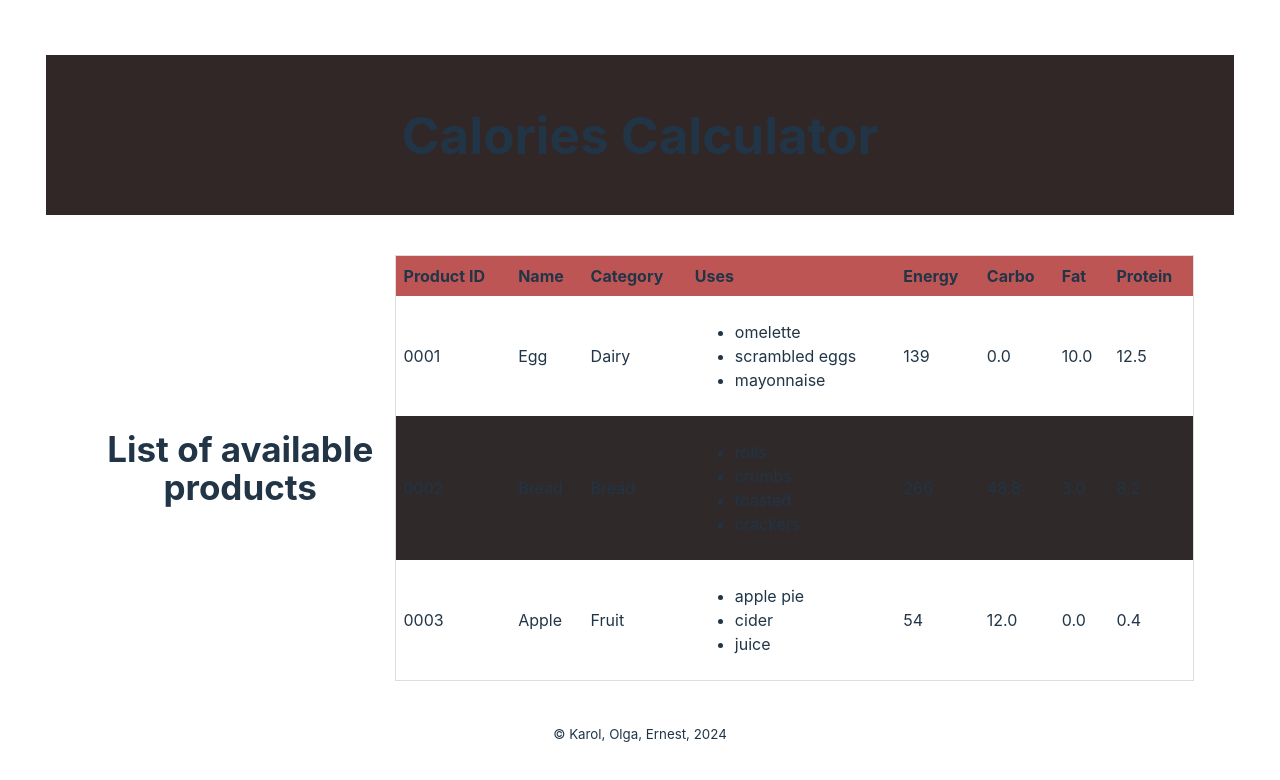
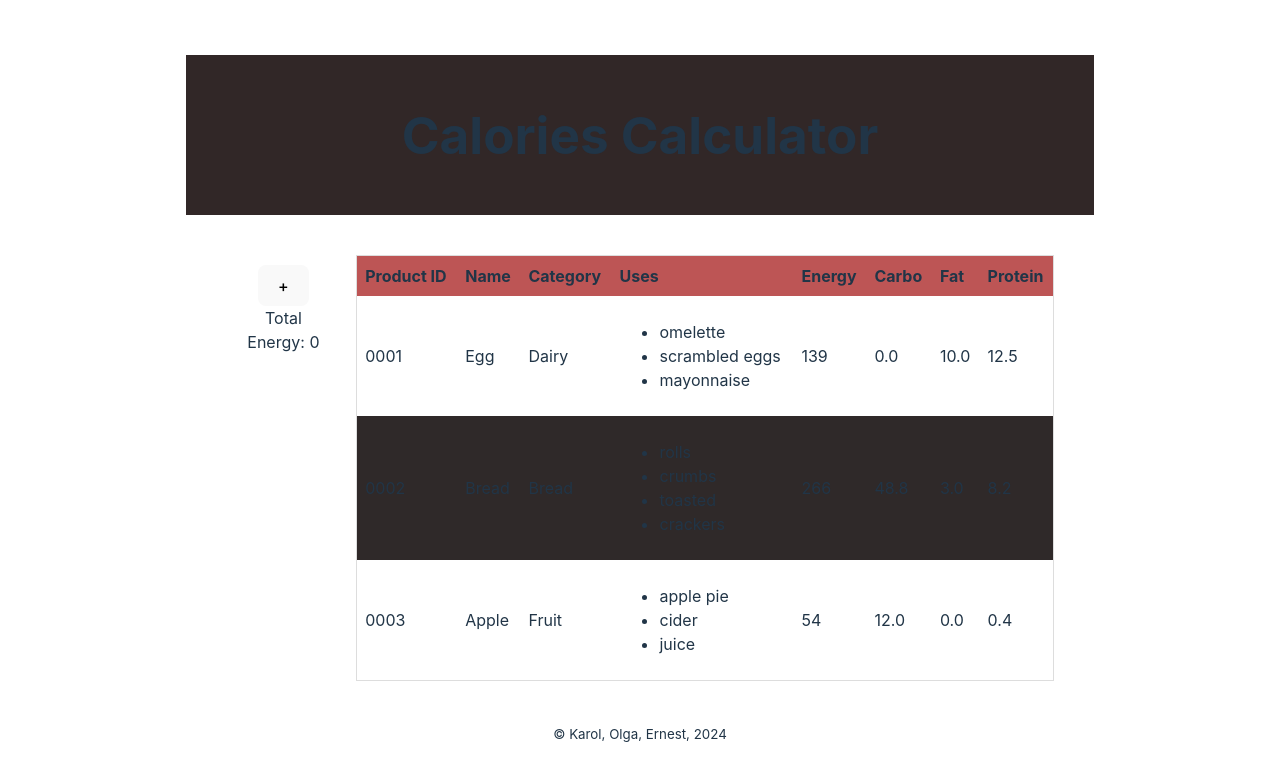
Before and after one commit to githubkarol/calories-app-frontend, a React (Vite) app: page / in a window 1280 px wide. Shown: the top 780 px of the page. Built offline with nearby package versions, Linux system fonts and the light colour scheme.

Commit message:
Added selectList with energy calculation

```diff
--- a/src/App.jsx
+++ b/src/App.jsx
@@ -1,5 +1,4 @@
 import './App.css'
-// import ProductApi from "./api/ProductApi.jsx";
 import ProductsTable from "./UI/ProductsTable.jsx";
 import Header from "./UI/Header.jsx";
 
@@ -8,7 +7,6 @@ function App() {
     <>
         <Header/>
         <ProductsTable/>
-        {/*<ProductApi/>*/}
         <footer className="footer">
             <small>© Karol, Olga, Ernest, 2024</small>
             <br></br>
--- a/src/UI/ProductsTable.jsx
+++ b/src/UI/ProductsTable.jsx
@@ -1,5 +1,7 @@
 import {useEffect, useState} from "react";
 import "./ProductTable.css"
+import SelectList from "./SelectList.jsx";
+import "./SelectList.css";
 
 const ProductsTable = () => {
     const [products, setProducts] = useState([]);
@@ -12,7 +14,7 @@ const ProductsTable = () => {
     }, []);
     return (
         <div className="products-table-container">
-            <h1 className="table-title">List of available products</h1>
+            <SelectList products={products} />
             <table className="products-table">
                 <thead>
                 <tr>
--- /dev/null
+++ b/src/UI/SelectList.css
@@ -0,0 +1,4 @@
+.select-container {
+    padding: 10px;
+    margin-right: 15px;
+}
--- /dev/null
+++ b/src/UI/SelectList.jsx
@@ -0,0 +1,65 @@
+import {useEffect, useState} from "react";
+import "./SelectList.css"
+
+// eslint-disable-next-line react/prop-types
+const SelectList = ({ products }) => {
+    const [selectedProducts, setSelectedProducts] = useState([]);
+    const [totalEnergy, setTotalEnergy] = useState(0);
+
+    useEffect(() => {
+        calculateTotalEnergy();
+    }, [selectedProducts]);
+
+    const handleAddSelect = () => {
+        setSelectedProducts([...selectedProducts, ""]);
+
+    };
+    const handleProductSelectChange = (index, productId) => {
+        const updatedSelectedProducts = [...selectedProducts];
+        updatedSelectedProducts[index] = productId;
+        setSelectedProducts(updatedSelectedProducts);
+
+    };
+    const handleSelectChange = (event, index) => {
+        const productId = event.target.value;
+        handleProductSelectChange(index, productId);
+
+    };
+
+    const calculateTotalEnergy = () => {
+        let total = 0;
+        selectedProducts.forEach(productId => {
+            // eslint-disable-next-line react/prop-types
+            const selectedProduct = products.find(product => product.productId === productId);
+            if (selectedProduct) {
+                total += +selectedProduct.energy;
+            }
+        });
+        setTotalEnergy(total);
+    };
+
+    return (
+        <div className="select-container" >
+            {selectedProducts.map((selectedProduct, index) => (
+                <div key={index}>
+                    <select
+                        name={`product-${index}`}
+                        id={`product-select-${index}`}
+                        value={selectedProduct}
+                        onChange={(event) => handleSelectChange(event, index)}
+                    >
+                        <option value="">--Please choose an option--</option>
+                        {products.map(({ productId, name, energy }) => (
+                            <option key={productId} value={productId}>
+                                {name} - Energy: {energy}
+                            </option>
+                        ))}
+                    </select>
+                </div>
+            ))}
+            <button onClick={handleAddSelect}>+</button>
+            <div>Total Energy: {totalEnergy}</div>
+        </div>
+    );
+};
+export default SelectList;
```
